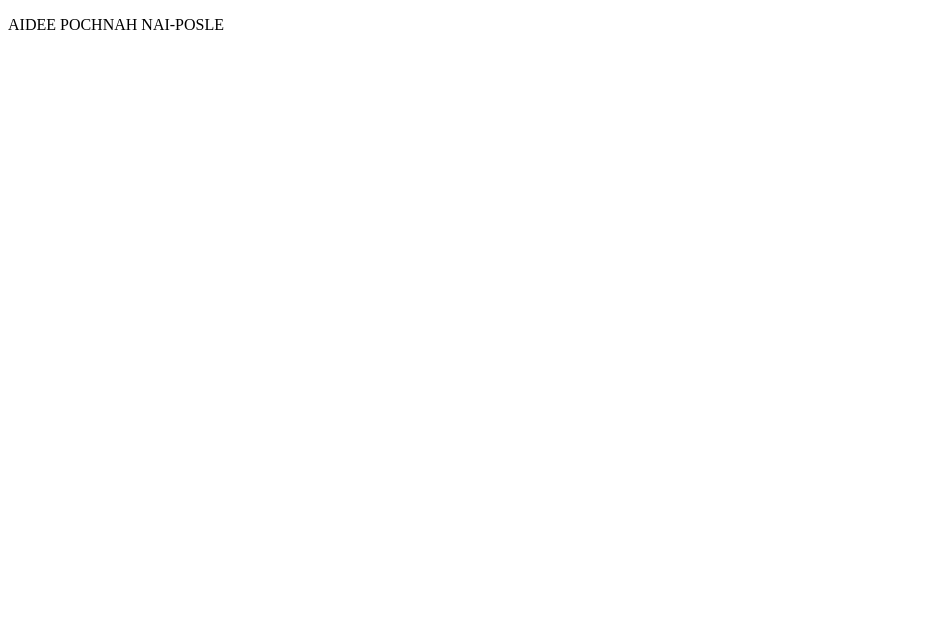
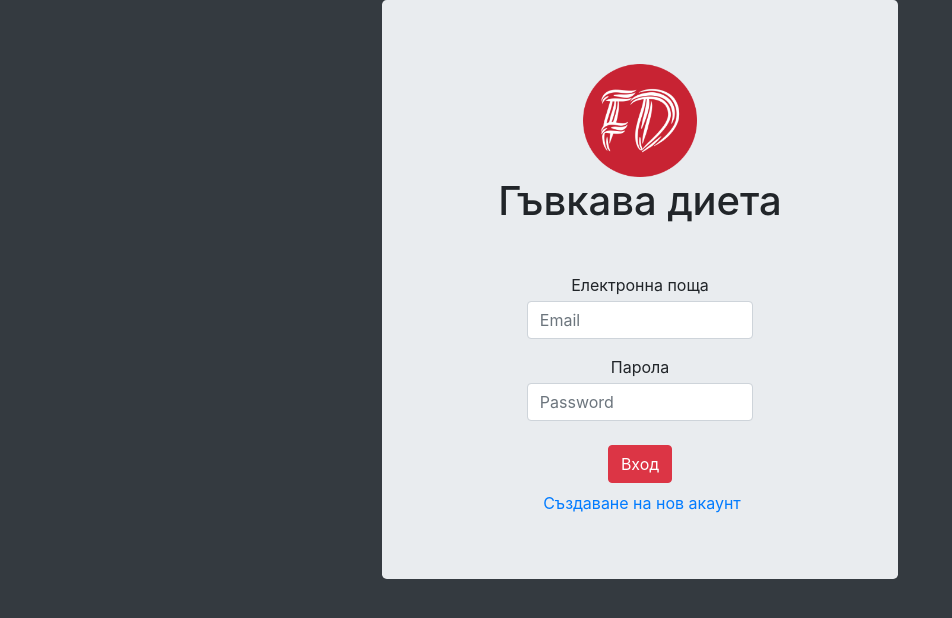
Before and after one commit to AYPenchev/flexible-diet-ui-react, a React app: page /login in a window 1280 px wide. Shown: the top 618 px of the page, without its empty margins (0-952 px from the left). Built offline with nearby package versions, Linux system fonts and the light colour scheme.

Commit message:
Styling login form

```diff
--- /dev/null
+++ b/src/components/app.jsx
@@ -0,0 +1,15 @@
+import React from "react";
+import { Route } from "react-router-dom";
+import Login from "./authentication/login-page.component.jsx";
+import Home from "./home/home.component.jsx";
+
+function App() {
+    return (
+        <div className="container-fluid">
+            <Route exact path="/" component={Home} />
+            <Route path="/login" component={Login} />
+        </div>
+    )
+}
+
+export default App;
--- /dev/null
+++ b/src/components/authentication/login-page.component.jsx
@@ -0,0 +1,55 @@
+import React from "react";
+import { Link } from "react-router-dom";
+
+const Login = () => (
+    <div className="container h-100">
+        <div className="row h-100 justify-content-center align-items-center">
+            <div className="col-10 col-lg-8 col-lg-6">
+                <form className="jumbotron">
+                        <img
+                            src="../../../images/FlexDiet.png"
+                            alt="flexdiet"
+                            className="mx-auto d-block h-25 w-25"
+                        />
+                        <h1 className="d-flex justify-content-center mb-5">Гъвкава диета</h1>
+
+
+                    <label className="mb-1 d-flex justify-content-center">
+                        Електронна поща
+                    </label>
+                    <div className="d-flex justify-content-center">
+                        <input
+                            type="text"
+                            placeholder="Email"
+                            className="form-control mb-3 w-50"
+                        />
+                    </div>
+
+                    <label className="mb-1 d-flex justify-content-center">
+                        Парола
+                    </label>
+                    <div className="d-flex justify-content-center">
+                        <input
+                            type="password"
+                            placeholder="Password"
+                            className="form-control mb-3 w-50"
+                        />
+                    </div>
+
+                    <div className="d-flex justify-content-center">
+                        <Link to="" className="btn btn-danger btn-md my-2">
+                            Вход
+                        </Link>
+                    </div>
+                    <div className="d-flex justify-content-center">
+                        <Link className="ml-1" to="signup">
+                            Създаване на нов акаунт
+                        </Link>
+                    </div>
+                </form>
+            </div>
+        </div>
+    </div>
+);
+
+export default Login;
--- /dev/null
+++ b/src/components/home/home.component.jsx
@@ -0,0 +1,14 @@
+import React from "react";
+import { Link } from "react-router-dom";
+
+const Home = () => (
+    <div className="jumbotron">
+        <h1>HOME</h1>
+        <p>HOME</p>
+        <Link to="login" className="btn btn-primary btn-lg">
+            Login
+        </Link>
+    </div>
+);
+
+export default Home;
--- /dev/null
+++ b/src/index.css
@@ -0,0 +1,8 @@
+#app {
+    max-width: 850px;
+    margin: 0 auto;
+}
+
+nav {
+    padding: 20px 0 20px 0;
+}
--- a/src/index.html
+++ b/src/index.html
@@ -5,7 +5,7 @@
         <title>Flexible diet</title>
     </head>
 
-    <body>
+    <body class="bg-dark">
         <div id="app"></div>
     </body>
 </html>
--- a/src/index.js
+++ b/src/index.js
@@ -1,8 +1,14 @@
-import React from "react";
-import { render } from "react-dom";
+import React from 'react';
+import { render } from 'react-dom';
+import { BrowserRouter as Router } from 'react-router-dom';
+import "bootstrap/dist/css/bootstrap.min.css";
+import App from './components/app.jsx';
+import './index.css';
 
-function Hi() {
-    return <p>AIDEE POCHNAH NAI-POSLE</p>;
-}
 
-render(<Hi />, document.getElementById("app"));
+render(
+    <Router>
+        <App />
+    </Router>,
+     document.getElementById("app")
+);
```
Also changed, not shown: images/FlexDiet.png (added), 1 other file (tests, documents, lock files or other folders).
